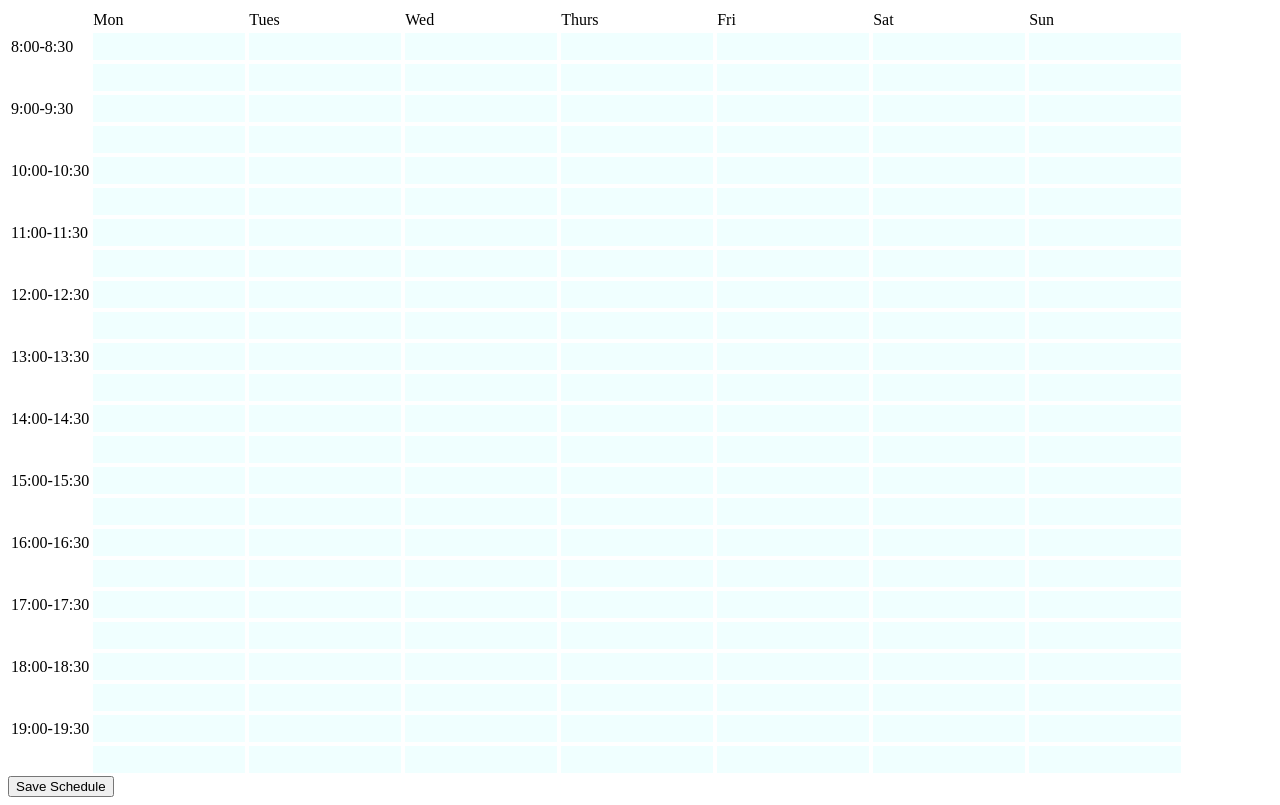
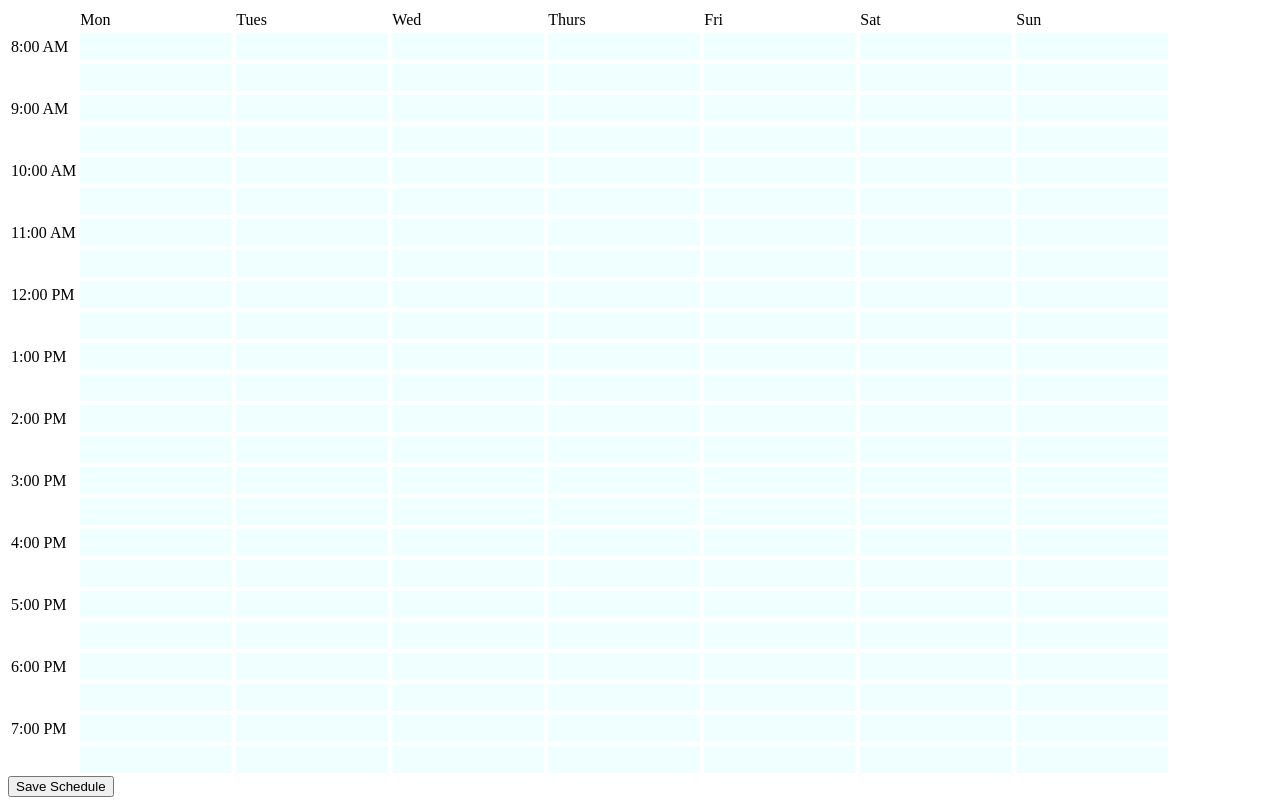
Before and after one commit to Pardigle/groupme, a FastAPI app: page /1/1 in a window 1280 px wide. Run offline with FastAPI, Linux system fonts and the light colour scheme.

Commit message:
Changed timestamps for section view.

```diff
--- a/app/templates/view_section.html
+++ b/app/templates/view_section.html
@@ -104,7 +104,7 @@
                 <td class="days-header">Sun</td>
             </tr>
             <tr>
-                <td class="time-label">8:00-8:30</td>
+                <td class="time-label">8:00 AM</td>
                 <td class="clickable" day="M-"   time="800-830"></td>
                 <td class="clickable" day="T-"   time="800-830"></td>
                 <td class="clickable" day="W-"   time="800-830"></td>
@@ -124,7 +124,7 @@
                 <td class="clickable" day="Sun-" time="830-900"></td>
             </tr>
             <tr>
-                <td class="time-label">9:00-9:30</td>
+                <td class="time-label">9:00 AM</td>
                 <td class="clickable" day="M-"   time="900-930"></td>
                 <td class="clickable" day="T-"   time="900-930"></td>
                 <td class="clickable" day="W-"   time="900-930"></td>
@@ -144,7 +144,7 @@
                 <td class="clickable" day="Sun-"  time="930-1000"></td>
             </tr>
             <tr>
-                <td class="time-label">10:00-10:30</td>
+                <td class="time-label">10:00 AM</td>
                 <td class="clickable" day="M-"   time="1000-1030"></td>
                 <td class="clickable" day="T-"   time="1000-1030"></td>
                 <td class="clickable" day="W-"   time="1000-1030"></td>
@@ -164,7 +164,7 @@
                 <td class="clickable" day="Sun-" time="1030-1100"></td>
             </tr>
             <tr>
-                <td class="time-label">11:00-11:30</td>
+                <td class="time-label">11:00 AM</td>
                 <td class="clickable" day="M-"   time="1100-1130"></td>
                 <td class="clickable" day="T-"   time="1100-1130"></td>
                 <td class="clickable" day="W-"   time="1100-1130"></td>
@@ -184,7 +184,7 @@
                 <td class="clickable" day="Sun-" time="1130-1200"></td>
             </tr>
             <tr>
-                <td class="time-label">12:00-12:30</td>
+                <td class="time-label">12:00 PM</td>
                 <td class="clickable" day="M-"   time="1200-1230"></td>
                 <td class="clickable" day="T-"   time="1200-1230"></td>
                 <td class="clickable" day="W-"   time="1200-1230"></td>
@@ -204,7 +204,7 @@
                 <td class="clickable" day="Sun-" time="1230-1300"></td>
             </tr>
             <tr>
-                <td class="time-label">13:00-13:30</td>
+                <td class="time-label">1:00 PM</td>
                 <td class="clickable" day="M-"   time="1300-1330"></td>
                 <td class="clickable" day="T-"   time="1300-1330"></td>
                 <td class="clickable" day="W-"   time="1300-1330"></td>
@@ -224,7 +224,7 @@
                 <td class="clickable" day="Sun-" time="1330-1400"></td>
             </tr>
             <tr>
-                <td class="time-label">14:00-14:30</td>
+                <td class="time-label">2:00 PM</td>
                 <td class="clickable" day="M-"   time="1400-1430"></td>
                 <td class="clickable" day="T-"   time="1400-1430"></td>
                 <td class="clickable" day="W-"   time="1400-1430"></td>
@@ -244,7 +244,7 @@
                 <td class="clickable" day="Sun-" time="1430-1500"></td>
             </tr>
             <tr>
-                <td class="time-label">15:00-15:30</td>
+                <td class="time-label">3:00 PM</td>
                 <td class="clickable" day="M-"   time="1500-1530"></td>
                 <td class="clickable" day="T-"   time="1500-1530"></td>
                 <td class="clickable" day="W-"   time="1500-1530"></td>
@@ -264,7 +264,7 @@
                 <td class="clickable" day="Sun-" time="1530-1600"></td>
             </tr>
             <tr>
-                <td class="time-label">16:00-16:30</td>
+                <td class="time-label">4:00 PM</td>
                 <td class="clickable" day="M-"   time="1600-1630"></td>
                 <td class="clickable" day="T-"   time="1600-1630"></td>
                 <td class="clickable" day="W-"   time="1600-1630"></td>
@@ -284,7 +284,7 @@
                 <td class="clickable" day="Sun-" time="1630-1700"></td>
             </tr>
             <tr>
-                <td class="time-label">17:00-17:30</td>
+                <td class="time-label">5:00 PM</td>
                 <td class="clickable" day="M-"   time="1700-1730"></td>
                 <td class="clickable" day="T-"   time="1700-1730"></td>
                 <td class="clickable" day="W-"   time="1700-1730"></td>
@@ -304,7 +304,7 @@
                 <td class="clickable" day="Sun-" time="1730-1800"></td>
             </tr>
             <tr>
-                <td class="time-label">18:00-18:30</td>
+                <td class="time-label">6:00 PM</td>
                 <td class="clickable" day="M-"   time="1800-1830"></td>
                 <td class="clickable" day="T-"   time="1800-1830"></td>
                 <td class="clickable" day="W-"   time="1800-1830"></td>
@@ -324,7 +324,7 @@
                 <td class="clickable" day="Sun-" time="1830-1900"></td>
             </tr>
             <tr>
-                <td class="time-label">19:00-19:30</td>
+                <td class="time-label">7:00 PM</td>
                 <td class="clickable" day="M-"   time="1900-1930"></td>
                 <td class="clickable" day="T-"   time="1900-1930"></td>
                 <td class="clickable" day="W-"   time="1900-1930"></td>
```
